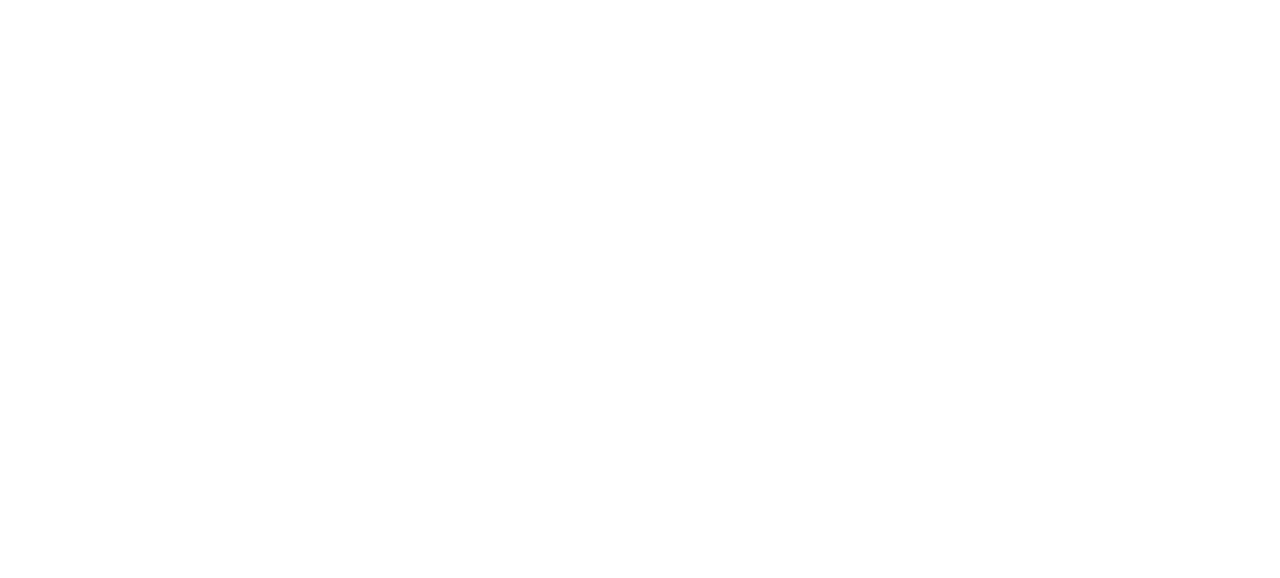
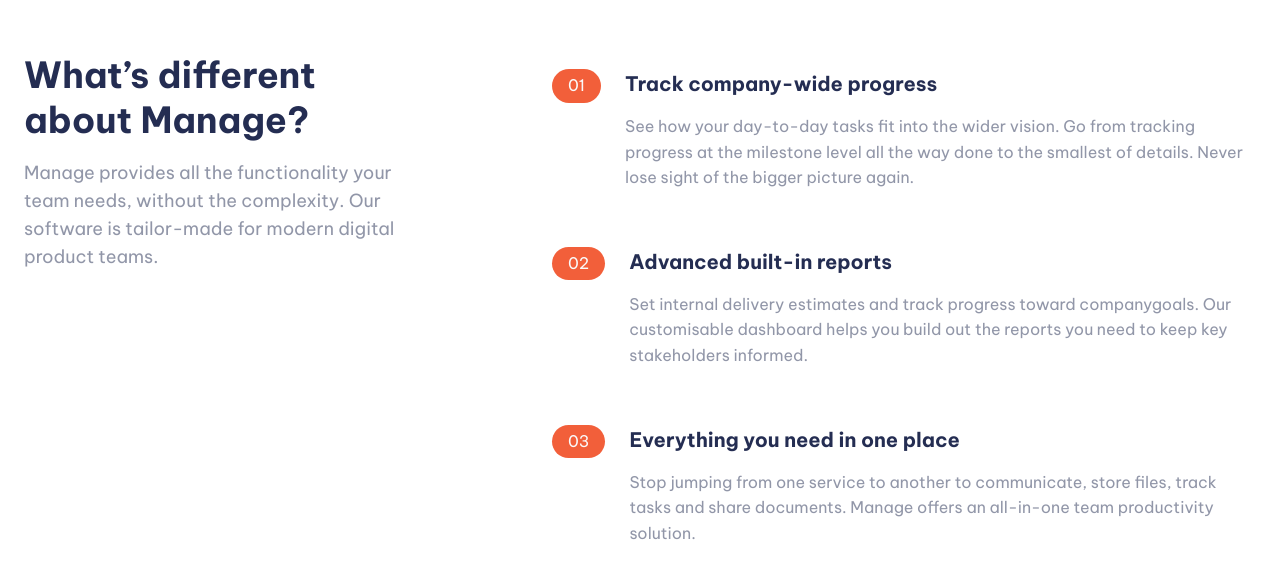
Before and after one commit to amangofer/frontendmentor-challenges-react, a React (Vite) app in the folder manage/: page / in a window 1280 px wide. Shown: the part 846-1424 px from the top of the page. Before the commit the page ends 800 px from the top, so only its background shows below. Built offline with nearby package versions, Linux system fonts and the light colour scheme.

Commit message:
add features component for manage

```diff
--- a/manage/src/App.tsx
+++ b/manage/src/App.tsx
@@ -1,3 +1,4 @@
+import { Features } from "./components/Features";
 import { Header } from "./components/Header";
 import { Hero } from "./components/Hero";
 
@@ -7,6 +8,7 @@ function App() {
       <Header />
       <main className="relative">
         <Hero />
+        <Features />
       </main>
     </div>
   );
--- /dev/null
+++ b/manage/src/components/Features.tsx
@@ -0,0 +1,64 @@
+const features = [
+  {
+    id: "01",
+    title: "Track company-wide progress",
+    description:
+      "See how your day-to-day tasks fit into the wider vision. Go from tracking progress at the milestone level all the way done to the smallest of details. Never lose sight of the bigger picture again.",
+  },
+  {
+    id: "02",
+    title: "Advanced built-in reports",
+    description:
+      "Set internal delivery estimates and track progress toward companygoals. Our customisable dashboard helps you build out the reports you need to keep key stakeholders informed.",
+  },
+  {
+    id: "03",
+    title: "Everything you need in one place",
+    description:
+      "Stop jumping from one service to another to communicate, store files, track tasks and share documents. Manage offers an all-in-one team productivity solution.",
+  },
+];
+
+export function Features() {
+  return (
+    <section className="py-16 md:py-24 mx-auto">
+      <div className="container mx-auto">
+        <div className="flex flex-col lg:flex-row gap-12 lg:gap-20">
+          <div className="flex-1 text-center max-w-md mx-auto md:text-left p-6">
+            <h1 className="mb-4 text-3xl md:text-4xl font-bold leading-tight">
+              What’s different about Manage?
+            </h1>
+            <p className="lg:text-lg text-primary-blue-950/50 mb-8 mx-auto lg:mx-0">
+              Manage provides all the functionality your team needs, without the
+              complexity. Our software is tailor-made for modern digital product
+              teams.
+            </p>
+          </div>
+          <div className="flex-1 space-y-6 pl-6 lg:p-6 ">
+            {features.map((feature) => (
+              <div
+                key={feature.id}
+                className="flex items-baseline lg:gap-6 py-4"
+              >
+                <span className="hidden lg:block bg-primary-orange-400 text-neutral-gray-50 px-4 py-1 rounded-full">
+                  {feature.id}
+                </span>
+                <div>
+                  <h3 className="bg-neutral-orange-50 lg:bg-transparent md:text-lg lg:text-xl font-bold rounded-l-full lg:rounded-l-none mb-4">
+                    <span className="lg:hidden bg-primary-orange-400 text-neutral-gray-50 px-4 py-1 rounded-full">
+                      {feature.id}
+                    </span>{" "}
+                    {feature.title}
+                  </h3>
+                  <p className="text-primary-blue-950/50">
+                    {feature.description}
+                  </p>
+                </div>
+              </div>
+            ))}
+          </div>
+        </div>
+      </div>
+    </section>
+  );
+}
```
